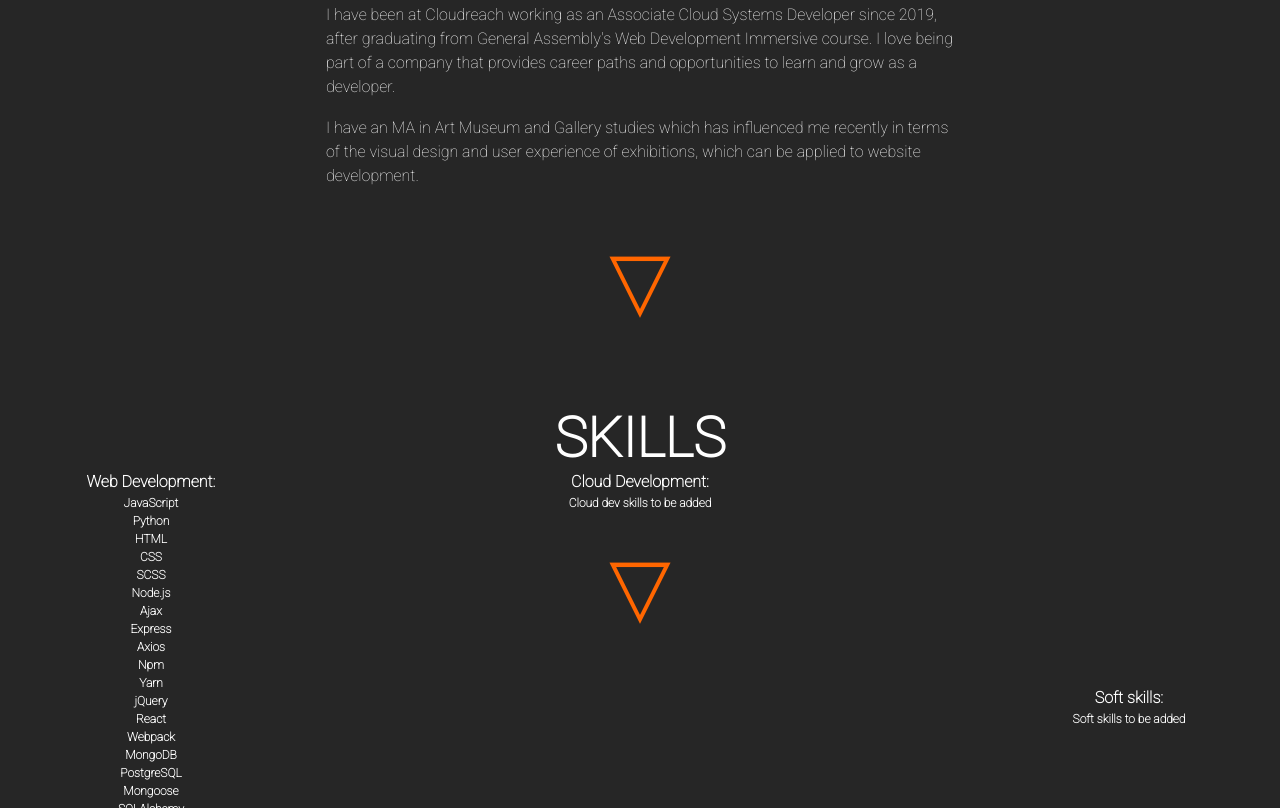
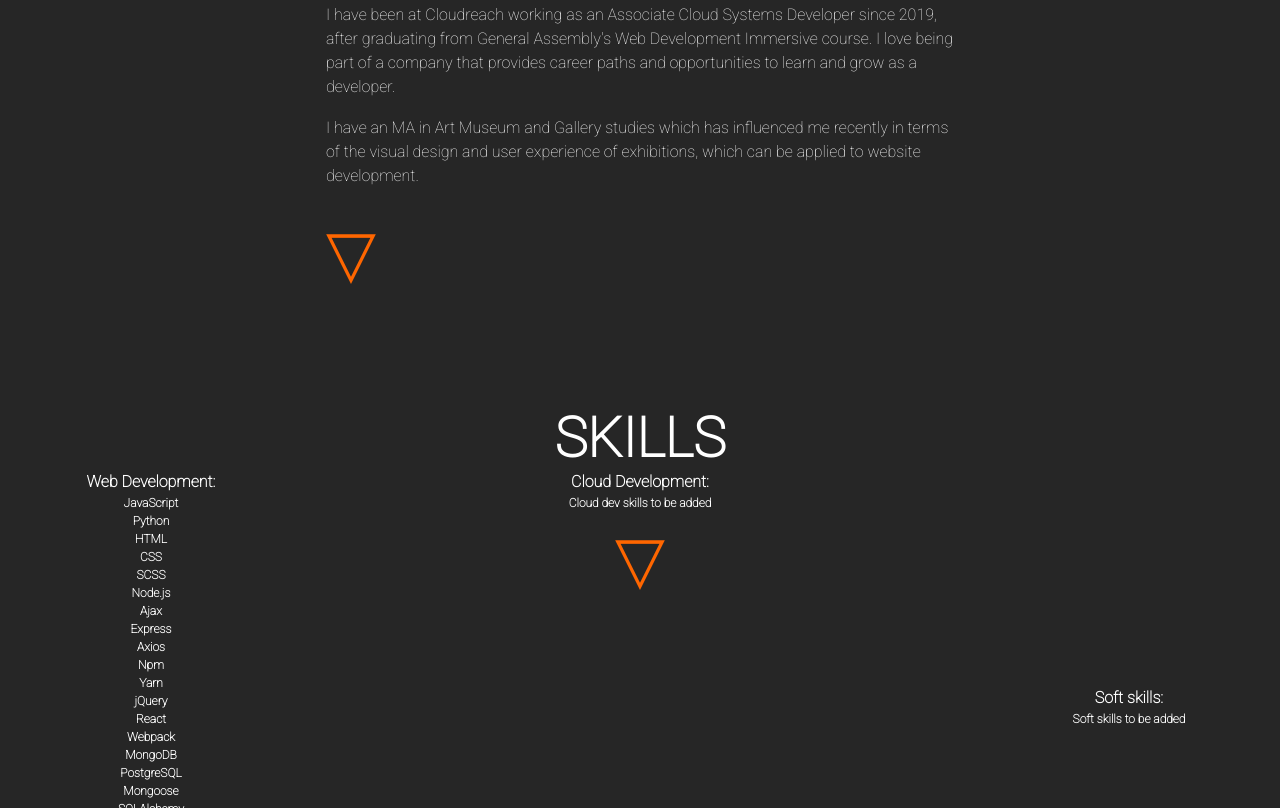
Before and after one commit to lozlette/Lauren-Bell-Personal-Portfolio, a website: page index.html in a window 1280 px wide. Shown: the part 1992-2800 px from the top of the page. Drawn offline with nearby package versions, Linux system fonts and the light colour scheme.

Commit message:
arrows resized and refactored in css

```diff
--- a/index.html
+++ b/index.html
@@ -77,7 +77,7 @@
           <p class="bio">
             I have an MA in Art Museum and Gallery studies which has influenced me recently in terms of the visual design and user experience of exhibitions, which can be applied to website development.
           </p>
-          <h3 class="subtitle" id="heroSubtitle2">
+          <h3 class="arrow">
             <a href="#skills">▽</a>
           </h3>
         </div>
@@ -129,7 +129,7 @@
           <div class="clouddev">
             <p>Cloud Development:</p>
             <p class="skills">Cloud dev skills to be added</p>
-            <h3 class="subtitle" id="heroSubtitle2">
+            <h3 class="arrow">
               <a href="#projects">▽</a>
             </h3>
           </div>
--- a/style.css
+++ b/style.css
@@ -144,7 +144,7 @@ a.navbar-item {
   text-align: center;
 }
 
-#heroSubtitle.subtitle {
+#heroSubtitle {
   color: #ffffff;
   font-family: 'Roboto', sans-serif;
   font-size: 30px;
@@ -156,7 +156,7 @@ a.navbar-item {
   text-align: center;
 }
 
-#heroSubtitle2.subtitle {
+#heroSubtitle2 {
   color: #ff6600;
   font-family: 'Roboto', sans-serif;
   font-size: 80px;
@@ -166,6 +166,7 @@ a.navbar-item {
   -webkit-animation-fill-mode: both;
   animation-fill-mode: both;
   text-align: center;
+  padding-top: 0;
 }
 
 .hero-body {
@@ -350,11 +351,10 @@ a.navbar-item {
   margin: 0 0 20px 0;
 }
 
-.subtitle {
-  color: #ffffff;
+.arrow {
+  color: #ff6600;
   font-family: 'Roboto', sans-serif;
-  font-size: 15px;
-  padding-top: 25px;
+  font-size: 65px;
 }
 
 .subtitleBio {
```
